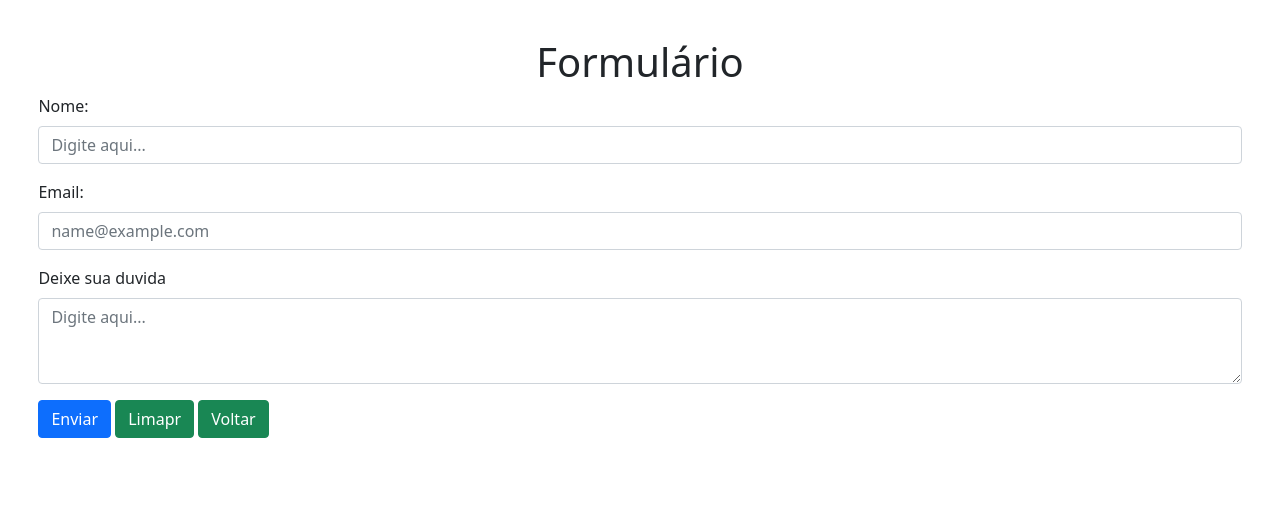
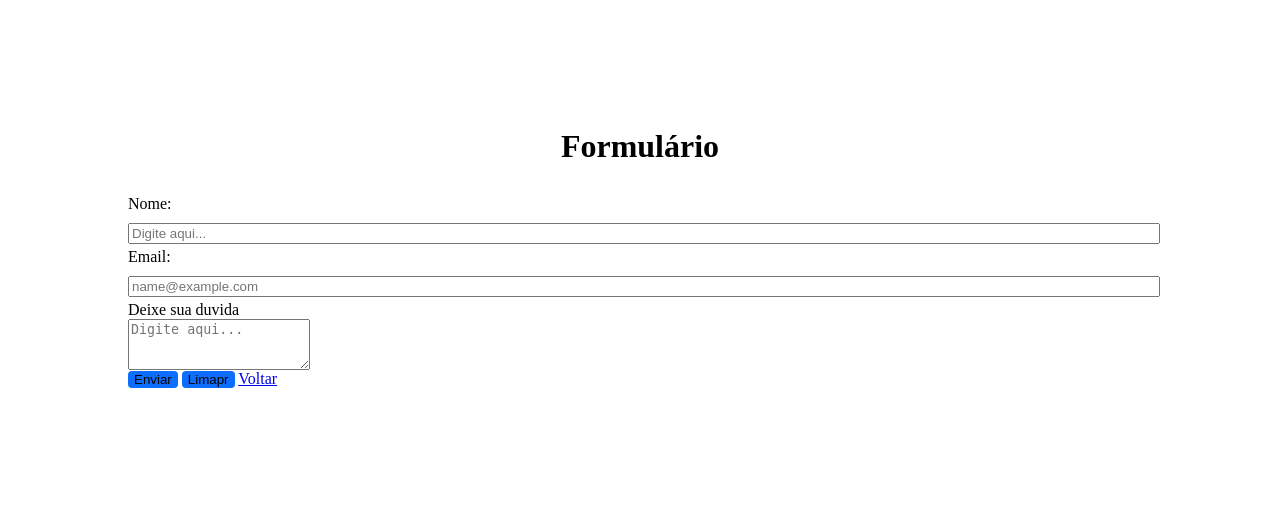
Before and after one commit to Uziel999/Site-para-o-curso, a PHP site: page /formulario.php in a window 1280 px wide. Shown: the top 515 px of the page. Run offline with PHP 8.4, Linux system fonts and the light colour scheme.

Commit message:
Migrando para js

```diff
--- a/dados.json
+++ /dev/null
@@ -1 +0,0 @@
-{"Nome:":"","E-mail:":"","Mensagem":""}
--- /dev/null
+++ b/form.css
@@ -0,0 +1,44 @@
+* {
+
+    margin: 0;
+
+}
+
+body {
+
+    padding: 10%;
+}
+
+header {}
+
+.titulo h1 {
+    text-align: center;
+
+}
+
+section {
+    margin-top: 30px;
+    border-style: solid 1px;
+}
+
+form input {
+    width: 100%;
+    margin-top: 10px;
+    margin-bottom: 4px;
+    display: grid;
+    text-decoration: none;
+    border:;
+}
+
+form textarea {
+    display: grid;
+}
+
+button {
+    background-color: #0d6efd;
+    border: none;
+    border-radius: 0.25rem;
+    text-align: center;
+    font-weight: 400;
+    text-decoration: none;
+}
--- a/formulario.php
+++ b/formulario.php
@@ -5,27 +5,17 @@
     <meta charset="UTF-8">
     <meta http-equiv="X-UA-Compatible" content="IE=edge">
     <meta name="viewport" content="width=device-width, initial-scale=1.0">
-    <link href="https://cdn.jsdelivr.net/npm/bootstrap@5.0.2/dist/css/bootstrap.min.css" rel="stylesheet" integrity="sha384-EVSTQN3/azprG1Anm3QDgpJLIm9Nao0Yz1ztcQTwFspd3yD65VohhpuuCOmLASjC" crossorigin="anonymous">
-
-    <style>
-        body {
-            padding: 3%;
-        }
-
-        .titulo h1 {
-            text-align: center;
-        }
-
-    </style>
+    <link rel="stylesheet" href="form.css">
     <title>Formulário</title>
 </head>
 
 <body>
-    <div class="titulo">
+    <header>
+        <div class="titulo">
         <h1>Formulário</h1>
-    </div>
-
-    <section>
+        </div>
+    </header>
+     <section>
         <form action="validacao.php" method="post">
 
             <div class="mb-3">
@@ -40,13 +30,16 @@
                 <label for="exampleFormControlTextarea1" class="form-label">Deixe sua duvida</label>
                 <textarea class="form-control" name="duvida" id="exampleFormControlTextarea1" rows="3" placeholder="Digite aqui..."></textarea>
             </div>
-            <button type="submit" class="btn btn-primary">Enviar</button>
+            <div class="bnt">
+                         <button type="submit" class="btn btn-primary">Enviar</button>
             <button type="reset" class="btn btn-success">Limapr </button>
             <a href="/SiteCurso/index.php" class="btn btn-success">Voltar</a>
+            </div>
+
 
 
         </form>
-    </section>
+        </section>
 
 </body>
 
```
Also changed, not shown: SiteCurso2/formulario.html (added, +45 -0 lines), SiteCurso2/index.html (added, +43 -0 lines), SiteCurso2/script.js (added, +15 -0 lines), SiteCurso2/stylePrincipal.css (added, +18 -0 lines), form-style.css (deleted, +0 -7 lines).
